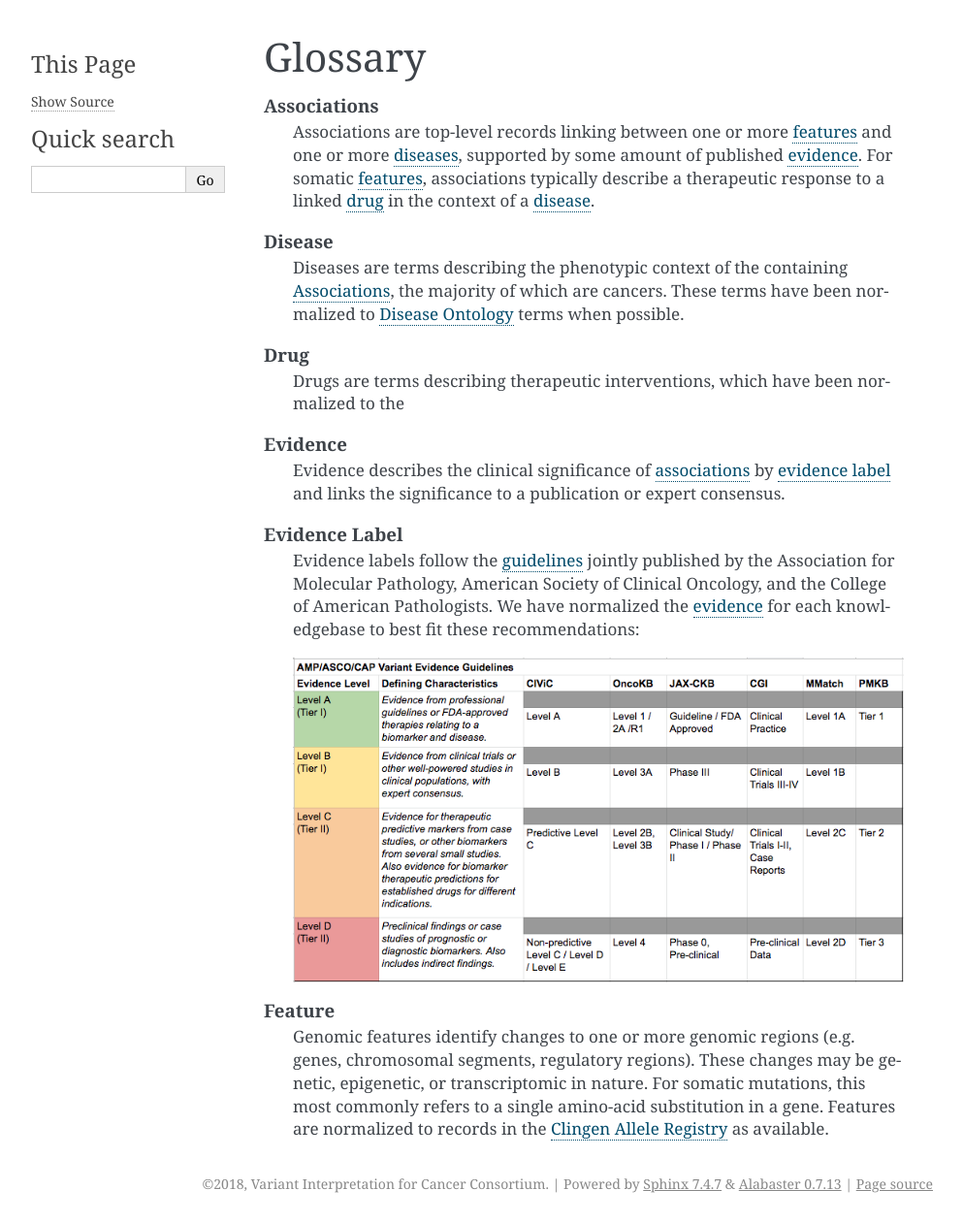
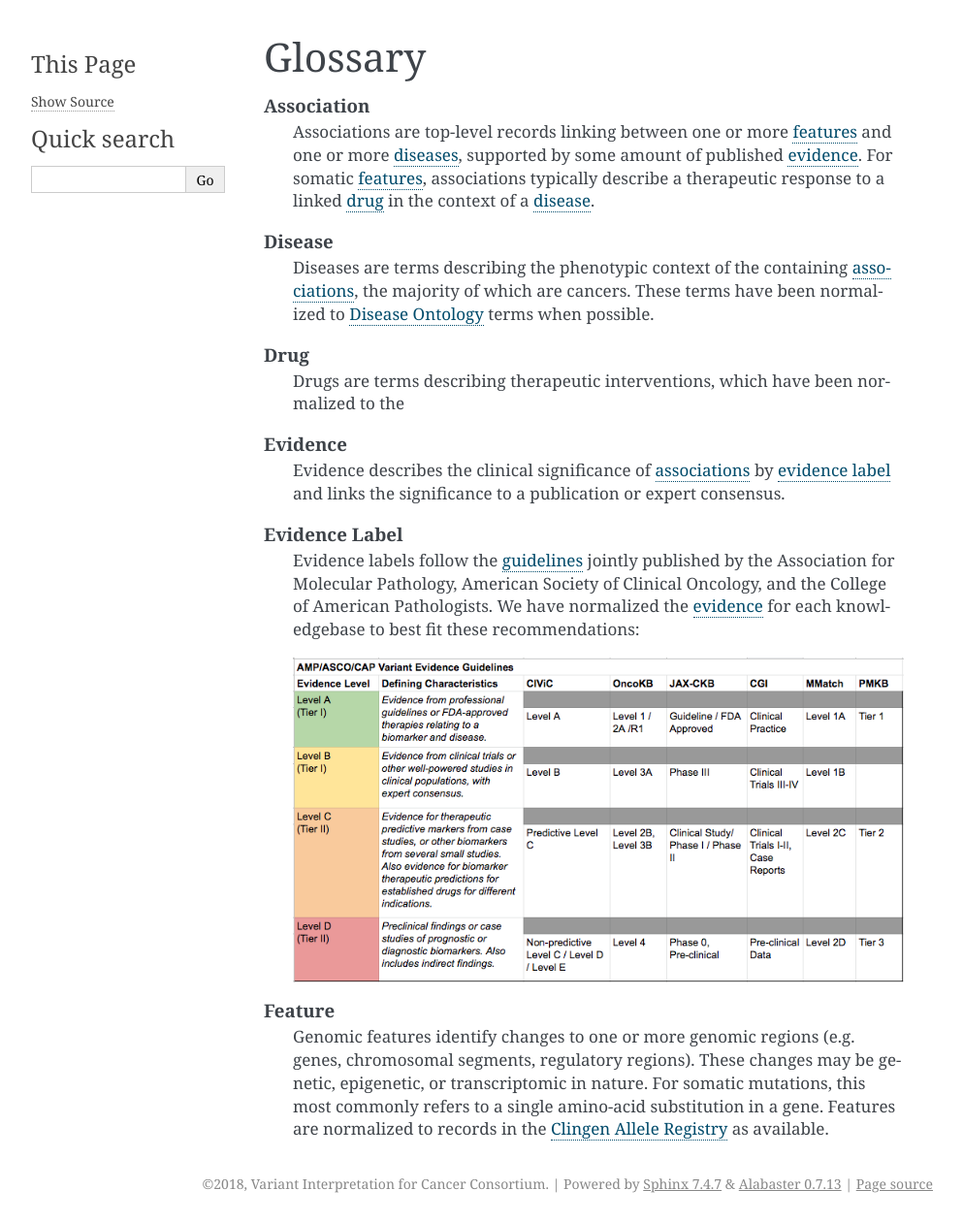
Before and after one commit to cancervariants/metakb, a Sphinx documentation site: the page built from docs/other/glossary.rst, in a window 1280 px wide. Shown: the whole page at 97% size, without its empty margins (148-1141 px from the left). Built offline with Sphinx 7.4.7, drawn with Linux system fonts in a browser that asks for light colours.

Commit message:
update glossary

```diff
--- a/docs/other/glossary.rst
+++ b/docs/other/glossary.rst
@@ -3,14 +3,14 @@
 
 .. glossary::
 
-    Associations
+    Association
         Associations are top-level records linking between one or more :term:`features<feature>` and
         one or more :term:`diseases<disease>`, supported by some amount of published :term:`evidence`.
         For somatic :term:`features<feature>`, associations typically describe a therapeutic response
         to a linked :term:`drug` in the context of a :term:`disease`.
 
     Disease
-        Diseases are terms describing the phenotypic context of the containing :term:`Associations`,
+        Diseases are terms describing the phenotypic context of the containing :term:`associations<association>`,
         the majority of which are cancers. These terms have been normalized to `Disease Ontology`_
         terms when possible.
 
@@ -18,7 +18,7 @@
         Drugs are terms describing therapeutic interventions, which have been normalized to the
 
     Evidence
-        Evidence describes the clinical significance of :term:`associations` by :term:`evidence label`
+        Evidence describes the clinical significance of :term:`associations<association>` by :term:`evidence label`
         and links the significance to a publication or expert consensus.
 
     Evidence Label
```
